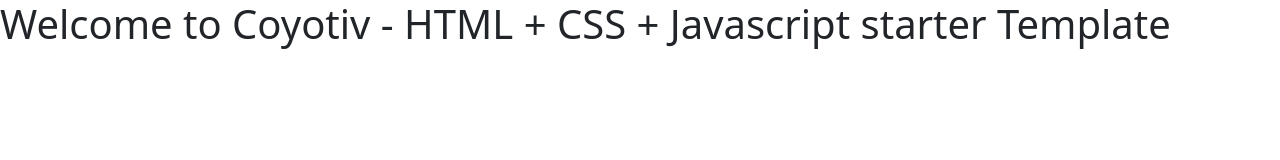
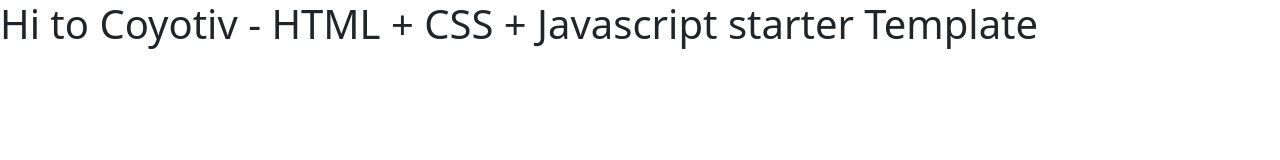
Before and after one commit to AsadGuluzade/111, a plain HTML site: page index.html in a window 1280 px wide. Drawn offline with nearby package versions, Linux system fonts and the light colour scheme.

Commit message:
added Hi

```diff
--- a/index.html
+++ b/index.html
@@ -10,7 +10,7 @@
   <title>Coyotiv - SOSE - Starter Template</title>
 </head>
 <body>
-  <h1>Welcome to Coyotiv - HTML + CSS + Javascript starter Template</h1>
+  <h1>Hi to Coyotiv - HTML + CSS + Javascript starter Template</h1>
   <script src="js/index.js"></script>
   <script src="https://cdn.jsdelivr.net/npm/bootstrap@5.2.0-beta1/dist/js/bootstrap.bundle.min.js" integrity="sha384-pprn3073KE6tl6bjs2QrFaJGz5/SUsLqktiwsUTF55Jfv3qYSDhgCecCxMW52nD2" crossorigin="anonymous"></script>
 </body>
```
